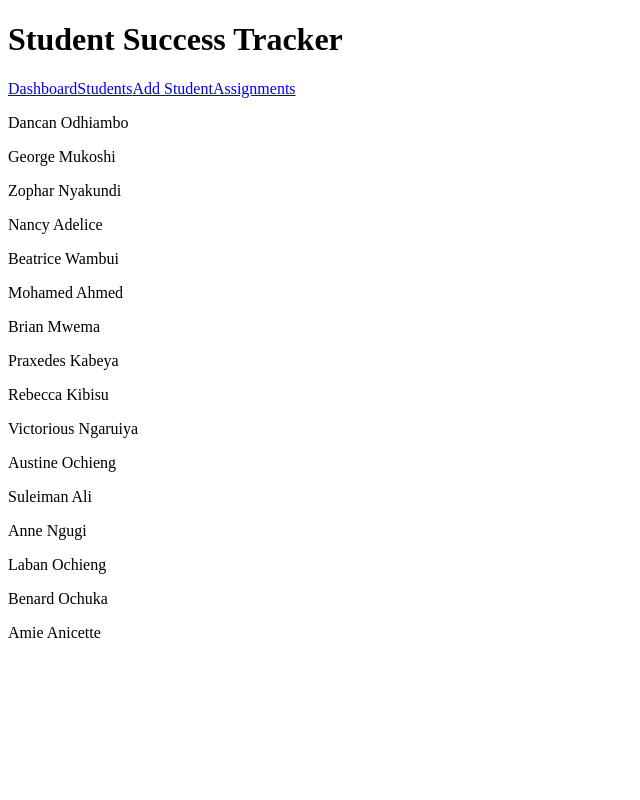
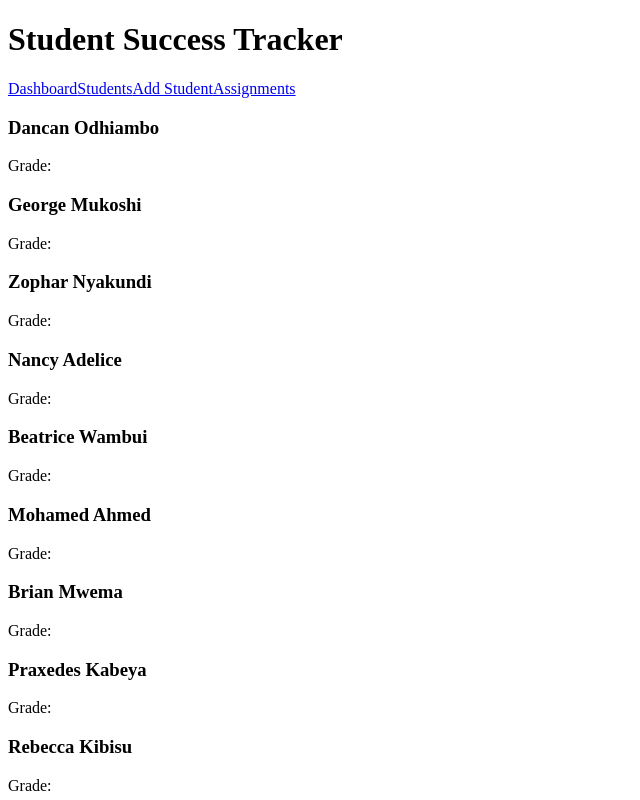
Before and after one commit to d-odhiambo/student-success-tracker-app, a React (Vite) app: page /students in a window 1280 px wide. Shown: the top 800 px of the page, without its empty margins (0-640 px from the left). Built offline with nearby package versions, Linux system fonts and the light colour scheme; data requests are answered from the project's data file.

Commit message:
create StudentCard to display student name and grade

```diff
--- a/src/Components/Students/StudentCard.jsx
+++ b/src/Components/Students/StudentCard.jsx
@@ -2,8 +2,9 @@ import React from "react";
 
 function StudentCard({ student }) {
   return (
-    <div>
-      <p>{student.name}</p>
+    <div className="student-card">
+      <h3>{student.name}</h3>
+      <p>Grade: {student.grade}</p>
     </div>
   );
 }
```
